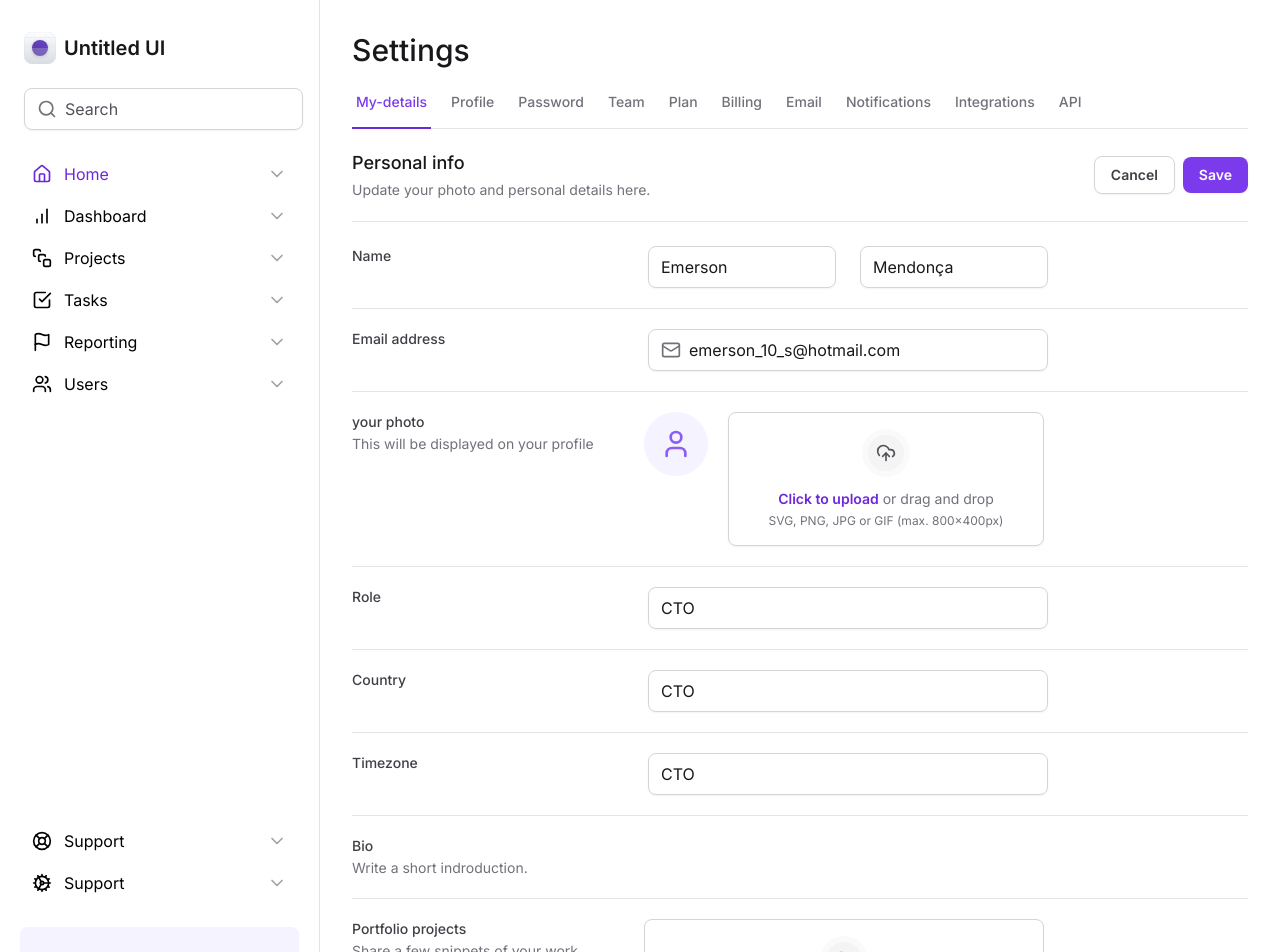
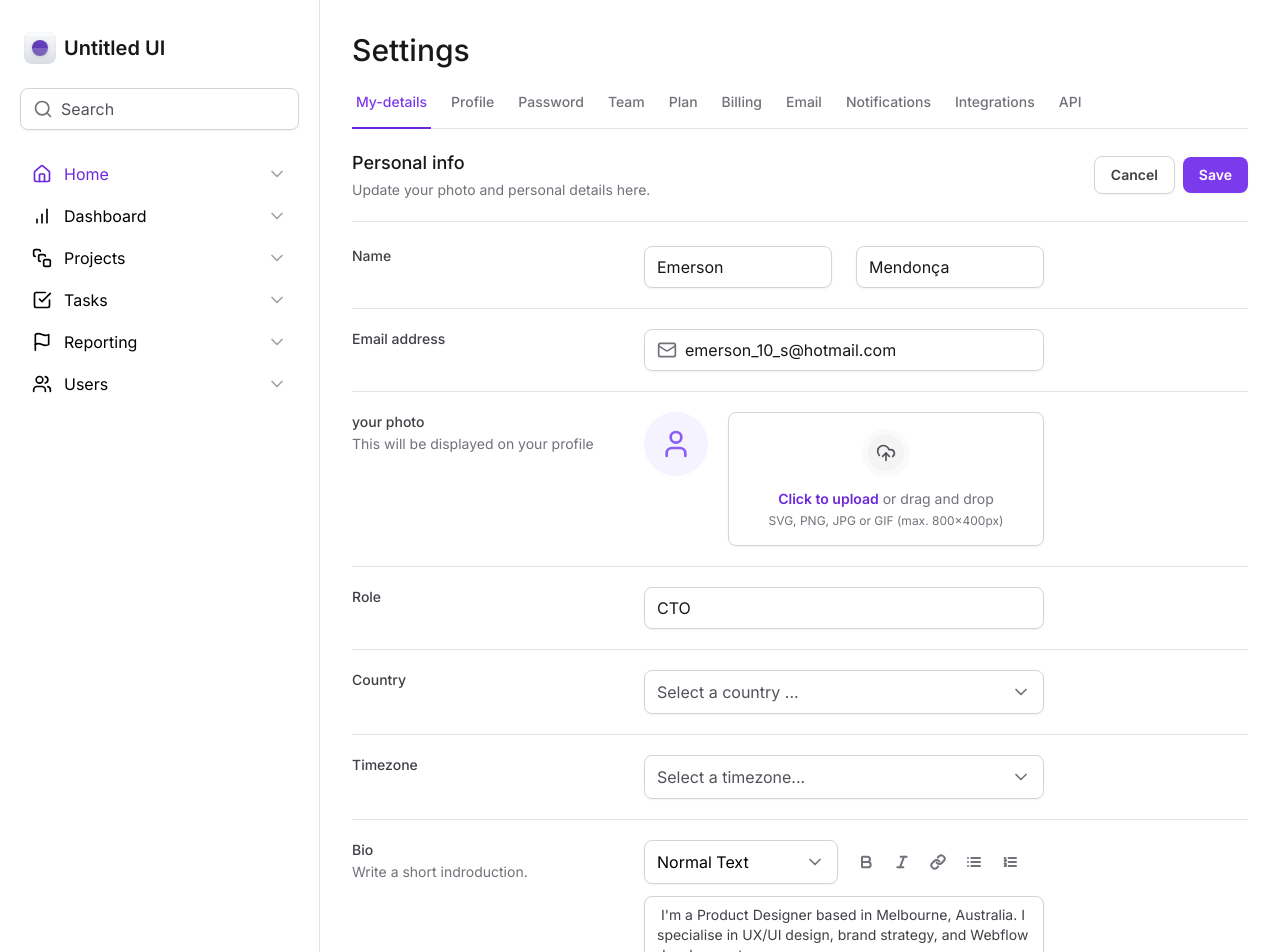
Before and after one commit to Emerson-soft/tailwind, a Next.js app: page / in a window 1280 px wide. Shown: the top 952 px of the page. Built offline with nearby package versions, Linux system fonts and the light colour scheme.

Commit message:
feat: (input) text-area component

```diff
--- a/package.json
+++ b/package.json
@@ -9,6 +9,7 @@
     "lint": "next lint"
   },
   "dependencies": {
+    "@radix-ui/react-select": "^2.0.0",
     "@radix-ui/react-tabs": "^1.0.4",
     "framer-motion": "^11.2.2",
     "lucide-react": "^0.378.0",
--- /dev/null
+++ b/src/components/Form/Select/Index.tsx
@@ -0,0 +1,37 @@
+'use client'
+
+import * as SelectPrimitive from '@radix-ui/react-select'
+import { ChevronDown } from 'lucide-react'
+import { ReactNode } from 'react'
+
+export interface SelectProps extends SelectPrimitive.SelectProps {
+  children: ReactNode
+  placeholder: string
+}
+
+export function Select({ children, placeholder, ...props }: SelectProps) {
+  return (
+    <SelectPrimitive.Root {...props}>
+      <SelectPrimitive.Trigger className="flex h-11 w-full items-center justify-between gap-2 rounded-lg border border-zinc-300 px-3 py-2 shadow-sm data-[placeholder]:text-zinc-600">
+        <SelectPrimitive.Value
+          placeholder={placeholder}
+          className="text-black"
+        />
+        <SelectPrimitive.Icon>
+          <ChevronDown className="h-5 w-5 text-zinc-500" />
+        </SelectPrimitive.Icon>
+      </SelectPrimitive.Trigger>
+
+      <SelectPrimitive.Portal>
+        <SelectPrimitive.Content
+          side="bottom"
+          position="popper"
+          className="z-10 w-[--radix-select-trigger-width] overflow-hidden rounded-lg border border-zinc-200 bg-white shadow-sm"
+          sideOffset={8}
+        >
+          <SelectPrimitive.Viewport>{children}</SelectPrimitive.Viewport>
+        </SelectPrimitive.Content>
+      </SelectPrimitive.Portal>
+    </SelectPrimitive.Root>
+  )
+}
--- /dev/null
+++ b/src/components/Form/Select/SelectItem.tsx
@@ -0,0 +1,22 @@
+'use client'
+
+import * as Select from '@radix-ui/react-select'
+import { Check } from 'lucide-react'
+
+export type ISelectItemProps = Select.SelectItemProps & {
+  text: string
+}
+
+export function SelectItem({ text, ...props }: ISelectItemProps) {
+  return (
+    <Select.Item
+      className="flex items-center justify-between gap-2 px-3 py-2.5 outline-none data-[highlighted]:bg-zinc-50"
+      {...props}
+    >
+      <Select.ItemText className="text-black">{text}</Select.ItemText>
+      <Select.ItemIndicator>
+        <Check className="h-4 w-4 text-violet-500" />
+      </Select.ItemIndicator>
+    </Select.Item>
+  )
+}
--- a/src/components/Input.tsx
+++ b/src/components/Input.tsx
@@ -22,7 +22,7 @@
 export function Root(props: InputRootProps) {
   return (
     <div
-      className="mx-1 flex w-full items-center gap-2 rounded-lg border border-zinc-300 px-3 py-2 shadow-sm"
+      className="flex w-full items-center gap-2 rounded-lg border border-zinc-300 px-3 py-2 shadow-sm"
       {...props}
     />
   )
--- a/src/components/SettingsTabs/Tabs/Datatils.tsx
+++ b/src/components/SettingsTabs/Tabs/Datatils.tsx
@@ -1,7 +1,9 @@
 import * as Input from '@/components/Input'
 import { Separator } from '@/components/Separator'
-import { Mail } from 'lucide-react'
+import { Select } from '@/components/Form/Select/Index'
+import { Bold, Italic, Link, List, ListOrdered, Mail } from 'lucide-react'
 import * as FileInput from '@/components/Form/FileInput'
+import { SelectItem } from '@/components/Form/Select/SelectItem'
 
 export function Details() {
   return (
@@ -105,9 +107,11 @@
             Country
           </label>
 
-          <Input.Root>
-            <Input.Control id="role" type="text" defaultValue="CTO" />
-          </Input.Root>
+          <Select placeholder="Select a country ...">
+            <SelectItem value="br" text="Brazil" />
+            <SelectItem value="us" text="United States" />
+            <SelectItem value="cn" text="Canada" />
+          </Select>
         </div>
 
         <div className="grid grid-cols-form gap-3 pt-5">
@@ -118,9 +122,10 @@
             Timezone
           </label>
 
-          <Input.Root>
-            <Input.Control id="role" type="text" defaultValue="CTO" />
-          </Input.Root>
+          <Select placeholder="Select a timezone...">
+            <SelectItem value="utc8" text="Pacific Standard Time (UTC-08:00)" />
+            <SelectItem value="utc3" text="America São Paulo (UTC-03:00)" />
+          </Select>
         </div>
 
         <div className="grid grid-cols-form gap-3 pt-5">
@@ -131,7 +136,60 @@
             </span>
           </label>
 
-          <div></div>
+          <div className="space-y-3">
+            <div className="grid grid-cols-2 gap-3">
+              <Select placeholder="Select a timezone..." defaultValue="normal">
+                <SelectItem value="normal" text="Normal Text" />
+                <SelectItem value="md" text="Markdown" />
+              </Select>
+
+              <div className="flex items-center gap-1">
+                <button
+                  type="button"
+                  className="rounded-md p-2 hover:bg-zinc-50"
+                >
+                  <Bold className="h-4 w-4 text-zinc-500" strokeWidth={3} />
+                </button>
+
+                <button
+                  type="button"
+                  className="rounded-md p-2 hover:bg-zinc-50"
+                >
+                  <Italic className="h-4 w-4 text-zinc-500" strokeWidth={3} />
+                </button>
+
+                <button
+                  type="button"
+                  className="rounded-md p-2 hover:bg-zinc-50"
+                >
+                  <Link className="h-4 w-4 text-zinc-500" strokeWidth={3} />
+                </button>
+
+                <button
+                  type="button"
+                  className="rounded-md p-2 hover:bg-zinc-50"
+                >
+                  <List className="h-4 w-4 text-zinc-500" strokeWidth={3} />
+                </button>
+
+                <button
+                  type="button"
+                  className="rounded-md p-2 hover:bg-zinc-50"
+                >
+                  <ListOrdered
+                    className="h-4 w-4 text-zinc-500"
+                    strokeWidth={3}
+                  />
+                </button>
+              </div>
+            </div>
+
+            <textarea
+              id="bio"
+              className="min-h-[120px] w-full resize-y rounded-lg border border-zinc-300 px-3 py-2 text-sm font-normal text-zinc-700 shadow-sm focus:border-violet-500 focus:ring-violet-500"
+              defaultValue=" I'm a Product Designer based in Melbourne, Australia. I specialise in UX/UI design, brand strategy, and Webflow development."
+            />
+          </div>
         </div>
 
         <div className="grid grid-cols-form gap-3 pt-5">
--- /dev/null
+++ b/src/components/SettingsTabs/Tabs/Profile.tsx
@@ -0,0 +1,3 @@
+export function Profile() {
+  return <p>Profile</p>
+}
--- a/src/components/SettingsTabs/index.tsx
+++ b/src/components/SettingsTabs/index.tsx
@@ -1,9 +1,11 @@
 'use client'
+
+import { useState } from 'react'
 
 import * as Tabs from '@radix-ui/react-tabs'
 import { TabItem } from './TabItem'
-import { useState } from 'react'
 import { Details } from './Tabs/Datatils'
+import { Profile } from './Tabs/Profile'
 
 export function SettingsTabs() {
   const [currentTab, setCurrentTab] = useState('tab1')
@@ -60,7 +62,7 @@
       </Tabs.Content>
 
       <Tabs.Content value="tab2">
-        <p>Profile</p>
+        <Profile />
       </Tabs.Content>
 
       <Tabs.Content value="tab3">
```
Also changed, not shown: 1 other file (tests, documents, lock files or other folders).
